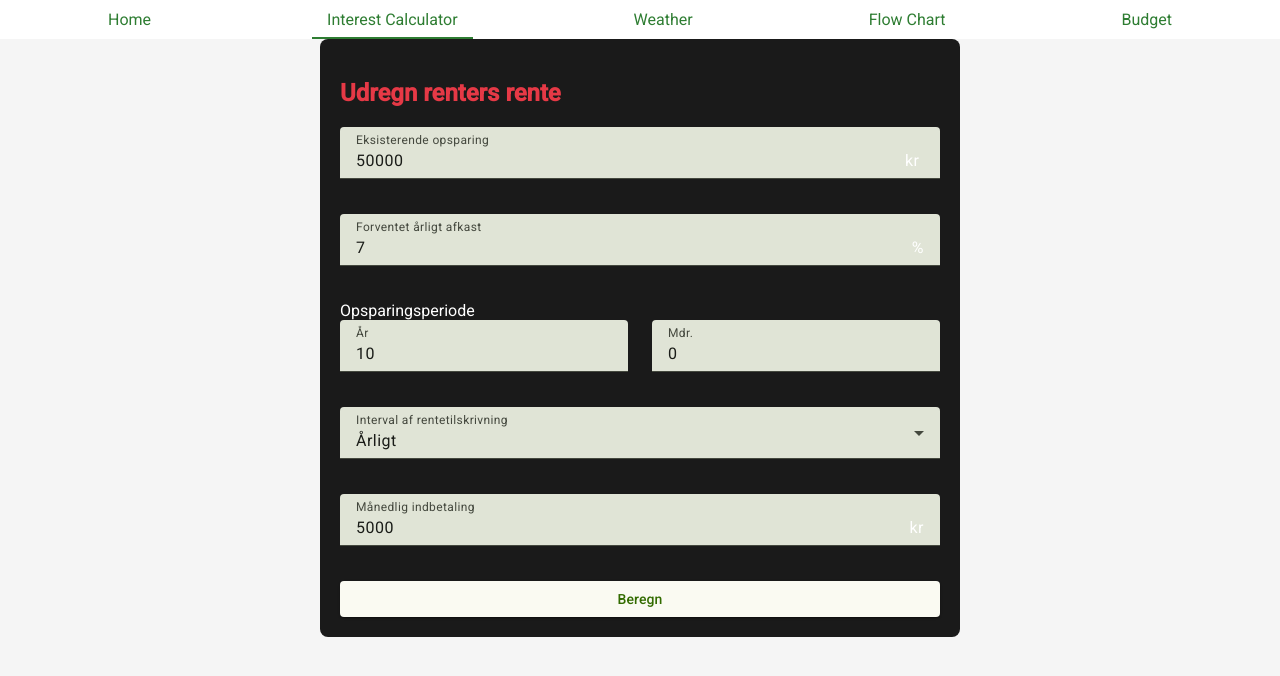
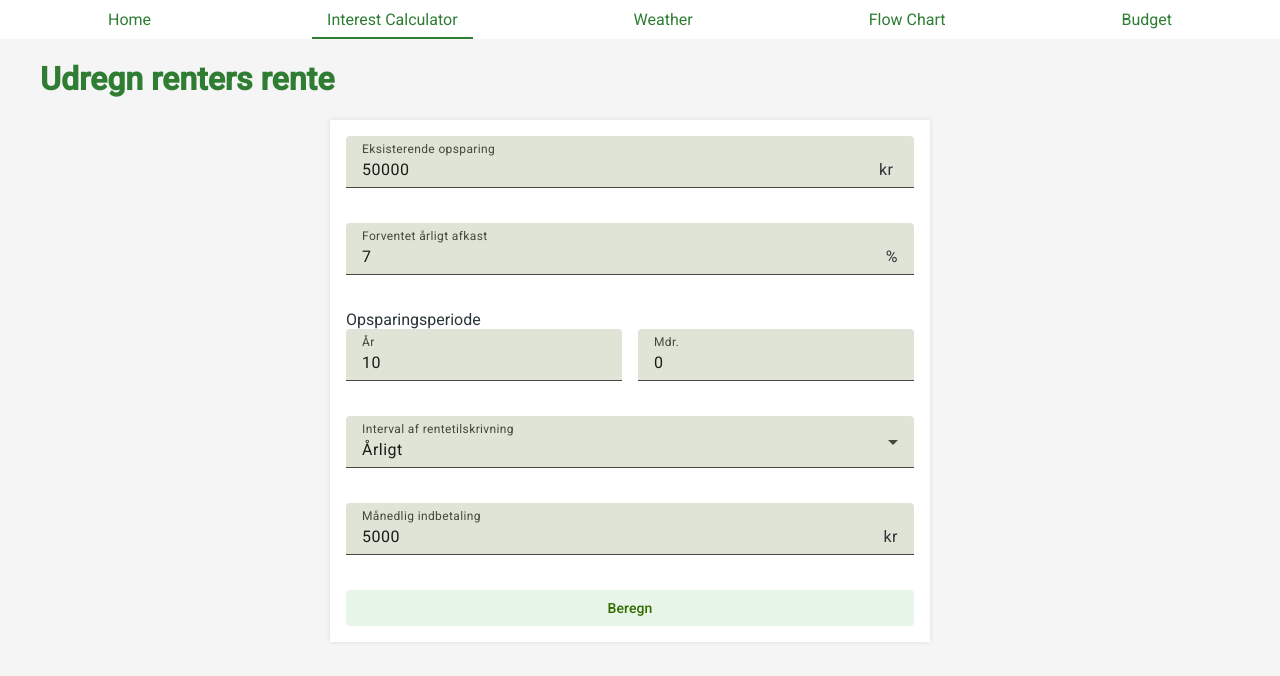
Before and after one commit to KThaulow/FireQuest, an Angular app in the folder FireQuestClient/: page /interest in a window 1280 px wide. Shown: the top 676 px of the page. Built offline with nearby package versions, Linux system fonts and the light colour scheme.

Commit message:
Interest calculator styling

```diff
--- a/FireQuestClient/src/app/components/interest-calculator/interest-calculator.component.css
+++ /dev/null
@@ -1,47 +0,0 @@
-.calculator-container {
-  background-color: #1a1a1a;
-  color: #fff;
-  padding: 20px;
-  border-radius: 8px;
-  width: 600px;
-  margin: auto;
-  text-align: left;
-}
-
-h2 {
-  color: #e63946;
-}
-
-.form-group {
-  margin-bottom: 15px;
-}
-
-/* Full width for form fields */
-.full-width {
-  width: 100%;
-}
-
-/* Period input layout */
-.period-input {
-  display: flex;
-  justify-content: space-between;
-}
-
-.period-input mat-form-field {
-  width: 48%;
-}
-
-/* Button styling */
-button {
-  background-color: #e63946;
-  color: white;
-  border: none;
-  padding: 10px;
-  border-radius: 4px;
-  cursor: pointer;
-  width: 100%;
-}
-
-button:hover {
-  background-color: #d62828;
-}
--- a/FireQuestClient/src/app/components/interest-calculator/interest-calculator.component.html
+++ b/FireQuestClient/src/app/components/interest-calculator/interest-calculator.component.html
@@ -1,6 +1,8 @@
-<div class="calculator-container">
-  <h2>Udregn renters rente</h2>
+<div class="content-wrapper">
+  <h1>Udregn renters rente</h1>
 
+  <div class="interest-wrapper">
+    <mat-card class="modern-card">
       <form>
         <!-- Existing savings -->
         <div class="form-group">
@@ -23,7 +25,7 @@
         <!-- Savings period -->
         <div class="form-group">
           <label for="period-input">Opsparingsperiode</label>
-      <div class="period-input" style="display: flex; gap: 1rem;">
+          <div class="period-input">
             <mat-form-field appearance="fill" class="full-width">
               <mat-label>År</mat-label>
               <input id="year-input" matInput type="number" placeholder="0" [(ngModel)]="years" name="years" min="0">
@@ -56,8 +58,10 @@
         </div>
 
         <!-- Calculate button -->
-    <button mat-raised-button color="primary" type="button" (click)="calculate()">
+        <button class="calculate-button" mat-stroked-button color="primary" type="button" (click)="calculate()">
           Beregn
         </button>
       </form>
+    </mat-card>
   </div>
+</div>
--- /dev/null
+++ b/FireQuestClient/src/app/components/interest-calculator/interest-calculator.component.scss
@@ -0,0 +1,64 @@
+.calculator-container {
+  background-color: #1a1a1a;
+  color: #fff;
+  border-radius: 8px;
+  width: 600px;
+  margin: auto;
+  text-align: left;
+}
+
+.content-wrapper {
+  display: flex;
+  flex-direction: column;
+  height: 100vh; /* Full viewport height */
+  max-width: 1200px;
+  margin: 0 auto;
+  padding: 0 20px 20px 0px;
+  box-sizing: border-box;
+}
+
+.interest-wrapper {
+  width: 100%;
+  display: flex;
+  justify-content: center;
+}
+
+.modern-card {
+  width: 100%;
+  max-width: 600px;
+  background-color: #ffffff;
+  display: flex;
+  flex-direction: column;
+  box-shadow: 0px 0px 5px rgba(0, 0, 0, 0.1); /* Softer shadow */
+  border-radius: 0px;
+  padding: 16px;
+}
+
+.form-group {
+  margin-bottom: 15px;
+}
+
+.full-width {
+  width: 100%;
+}
+
+.period-input {
+  display: flex;
+  justify-content: space-between;
+  gap: 1rem;
+}
+
+.calculate-button {
+  padding: 10px;
+  border: none;
+  background-color: #E8F5E9;
+  color: #4CAF50;
+  border-radius: 4px;
+  cursor: pointer;
+  transition: background-color 0.3s;
+  width: 100%;
+
+  &:hover {
+    background-color: #C8E6C9;
+  }
+}
--- a/FireQuestClient/src/app/components/interest-calculator/interest-calculator.component.ts
+++ b/FireQuestClient/src/app/components/interest-calculator/interest-calculator.component.ts
@@ -4,13 +4,14 @@ import {MatInputModule} from '@angular/material/input';
 import {MatFormFieldModule} from '@angular/material/form-field';
 import { MatSelectModule } from '@angular/material/select';
 import { MatButtonModule } from '@angular/material/button';
+import { MatCardModule } from '@angular/material/card';
 
 @Component({
   selector: 'app-interest-calculator',
   templateUrl: './interest-calculator.component.html',
-  styleUrls: ['./interest-calculator.component.css'],
+  styleUrls: ['./interest-calculator.component.scss'],
   standalone: true,
-  imports: [FormsModule, MatInputModule, MatFormFieldModule, MatSelectModule, MatButtonModule],
+  imports: [FormsModule, MatInputModule, MatFormFieldModule, MatSelectModule, MatButtonModule, MatCardModule],
 })
 export class InterestCalculatorComponent {
   existingSavings = 50000;
```
Lines whose indentation alone changed are shown as unchanged.
